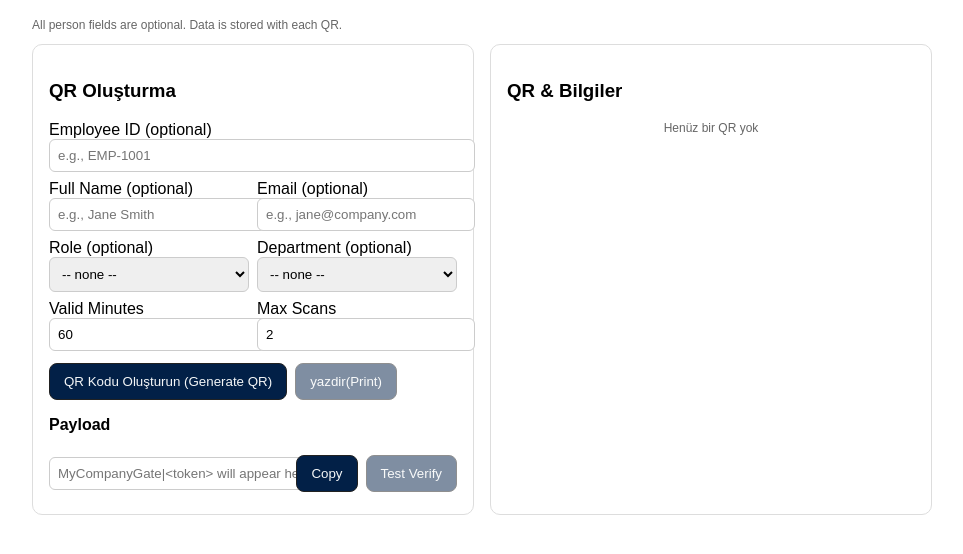
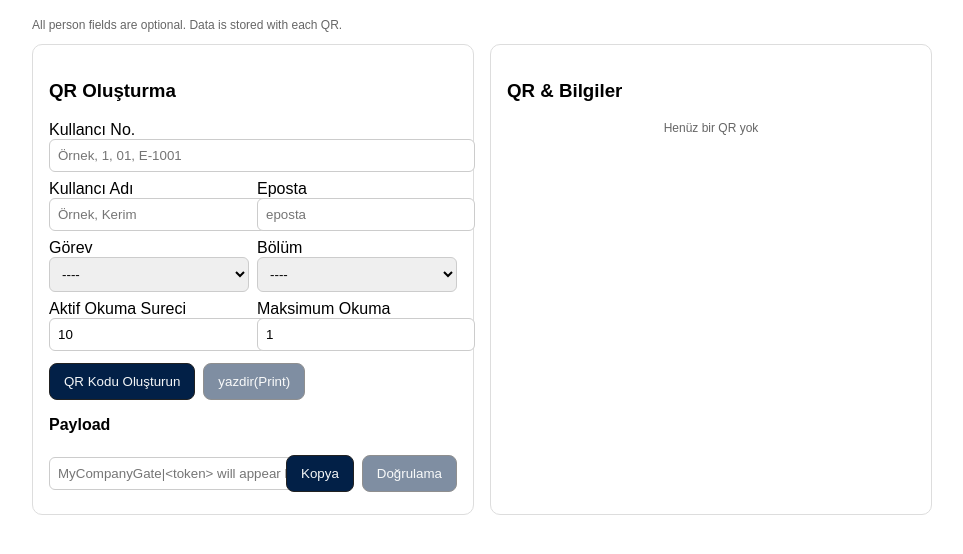
Before and after one commit to Alamin-Advance/qr-code-gen, a plain HTML site: page web/index.html in a window 1280 px wide. Shown: the part 64-618 px from the top of the page, without its empty margins (158-1121 px from the left). Drawn offline with Linux system fonts and the light colour scheme.

Commit message:
Update Variabl(Form Data) name ENG to Turkish

```diff
--- a/web/index.html
+++ b/web/index.html
@@ -31,35 +31,35 @@
       <!-- FORM (we intercept submit to force POST/fetch) -->
       <form id="issueForm" class="no-print">
         <!-- All fields OPTIONAL now -->
-        <label>Employee ID (optional)<br>
-          <input name="employee_id" type="text" placeholder="e.g., EMP-1001">
+        <label>Kullancı No.<br>
+          <input name="employee_id" type="text" placeholder="Örnek, 1, 01, E-1001">
         </label>
 
         <div style="display:grid;grid-template-columns:1fr 1fr;gap:8px;margin-top:8px;">
-          <label>Full Name (optional)
-            <input name="full_name" type="text" placeholder="e.g., Jane Smith">
+          <label>Kullancı Adı
+            <input name="full_name" type="text" placeholder="Örnek, Kerim">
           </label>
-          <label>Email (optional)
-            <input name="email" type="email" placeholder="e.g., jane@company.com">
+          <label>Eposta
+            <input name="email" type="email" placeholder="eposta">
           </label>
         </div>
 
         <div style="display:grid;grid-template-columns:1fr 1fr;gap:8px;margin-top:8px;">
-          <label>Role (optional)
+          <label>Görev
             <select name="role">
-              <option value="">-- none --</option>
-              <option>Admin</option>
-              <option>Staff</option>
-              <option>Visitor</option>
-              <option>Security</option>
+              <option value="">----</option>
+              <option>Idarı</option>
+              <option>Personel</option>
+              <option>Ziyaretci</option>
+              <option>Güvenli Sektor</option>
             </select>
           </label>
 
-          <label>Department (optional)
+          <label>Bölüm
             <select name="department">
-              <option value="">-- none --</option>
-              <option>Data Analyst</option>
-              <option>Data Scientist</option>
+              <option value="">----</option>
+              <option>Veri Analyst</option>
+              <option>Veri Bilim</option>
               <option>HR</option>
               <option>ML Engineer</option>
               <option>Software Engineer</option>
@@ -77,16 +77,16 @@
         </div>
 
         <div style="display:grid;grid-template-columns:1fr 1fr;gap:8px;margin-top:8px;">
-          <label>Valid Minutes
-            <input name="minutes_valid" type="number" value="60" min="0">
+          <label>Aktif Okuma Sureci
+            <input name="minutes_valid" type="number" value="10" min="0">
           </label>
-          <label>Max Scans
-            <input name="max_scans" type="number" value="2" min="1">
+          <label>Maksimum Okuma
+            <input name="max_scans" type="number" value="1" min="1">
           </label>
         </div>
 
         <div style="display:flex;gap:8px;margin-top:12px;">
-          <button type="submit" class="btn">QR Kodu Oluşturun (Generate QR)</button>
+          <button type="submit" class="btn">QR Kodu Oluşturun</button>
           <button type="button" id="btnPrint" class="btn" disabled>yazdir(Print)</button>
         </div>
         <div id="msg" class="muted" style="margin-top:6px;"></div>
@@ -97,8 +97,8 @@
         <h4 style="margin-top:16px;">Payload</h4>
         <div class="row2">
           <input id="payload" type="text" readonly placeholder="MyCompanyGate|<token> will appear here">
-          <button id="btnCopy" class="btn" type="button">Copy</button>
-          <button id="btnVerify" class="btn" type="button" disabled>Test Verify</button>
+          <button id="btnCopy" class="btn" type="button">Kopya</button>
+          <button id="btnVerify" class="btn" type="button" disabled>Doğrulama</button>
         </div>
         <div id="verifyMsg" class="muted" style="margin-top:6px;"></div>
       </div>
@@ -109,12 +109,13 @@
       <div class="qr" id="qrBox"><div class="muted">Henüz bir QR yok</div></div>
       <table id="infoTable" style="display:none;">
         <tbody>
-          <tr><td><b>Full Name</b></td><td id="fn"></td></tr>
-          <tr><td><b>Email</b></td><td id="em"></td></tr>
-          <tr><td><b>Role</b></td><td id="ro"></td></tr>
-          <tr><td><b>Employee ID</b></td><td id="eid"></td></tr>
-          <tr><td><b>Department</b></td><td id="dep"></td></tr>
-          <tr><td><b>Valid Until (Local)</b></td><td id="vu"></td></tr>
+          <tr><td><b>Kullancı Adı</b></td><td id="fn"></td></tr>
+          <tr><td><b>Eposta</b></td><td id="em"></td></tr>
+          <tr><td><b>Görev</b></td><td id="ro"></td></tr>
+          <tr><td><b>Kullancı Numarası</b></td><td id="eid"></td></tr>
+          <tr><td><b>Bölüm</b></td><td id="dep"></td></tr>
+          <tr><td><b>Aktif Okuma Sureci (Local)</b></td><td id="vu"></td></tr>
+          <tr><td><b>Maksımum Okuma</b></td><td id="mo"></td></tr>
           <tr><td><b>Token</b></td><td id="tk" class="muted"></td></tr>
         </tbody>
       </table>
@@ -152,7 +153,7 @@
       printBtn.disabled = true;
       btnVerify.disabled = true;
       infoTable.style.display = 'none';
-      qrBox.innerHTML = '<div class="muted">Generating...</div>';
+      qrBox.innerHTML = '<div class="muted">Oluşturulmaktadır...</div>';
 
       const fd = new FormData(form);
 
@@ -177,12 +178,13 @@
 
         // Person info
         const pi = data.print_info || {};
-        fn.textContent  = pi['Full Name'] || '';
-        em.textContent  = pi['Email'] || '';
-        ro.textContent  = pi['Role'] || '';
-        eid.textContent = pi['Employee ID'] || '';
-        dep.textContent = pi['Department'] || '';
-        vu.textContent  = pi['Valid Until (Local)'] || '';
+        fn.textContent  = pi['Kullancı Adı'] || '';
+        em.textContent  = pi['Eposta'] || '';
+        ro.textContent  = pi['Görev'] || '';
+        eid.textContent = pi['Kullancı No'] || '';
+        dep.textContent = pi['Bölüm'] || '';
+        vu.textContent  = pi['Aktif Okuma Sureci (Local)'] || '';
+        mo.textContent  = pi['Maksımum Okuma'] || '';
         tk.textContent  = token || '';
         infoTable.style.display = 'table';
 
```
Also changed, not shown: 2 other files.
